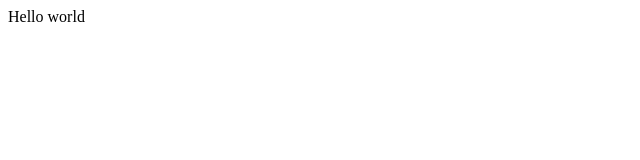
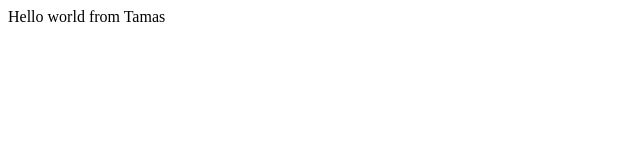
Before and after one commit to horvat99/random-project, a plain HTML site: page index.html in a window 1280 px wide. Shown: the full height of the page, 0-640 px from the left. Drawn offline with Linux system fonts and the light colour scheme.

Commit message:
first commit

```diff
--- a/index.html
+++ b/index.html
@@ -5,6 +5,6 @@
     <title>Title</title>
 </head>
 <body>
-Hello world
+Hello world from Tamas
 </body>
 </html>
```
